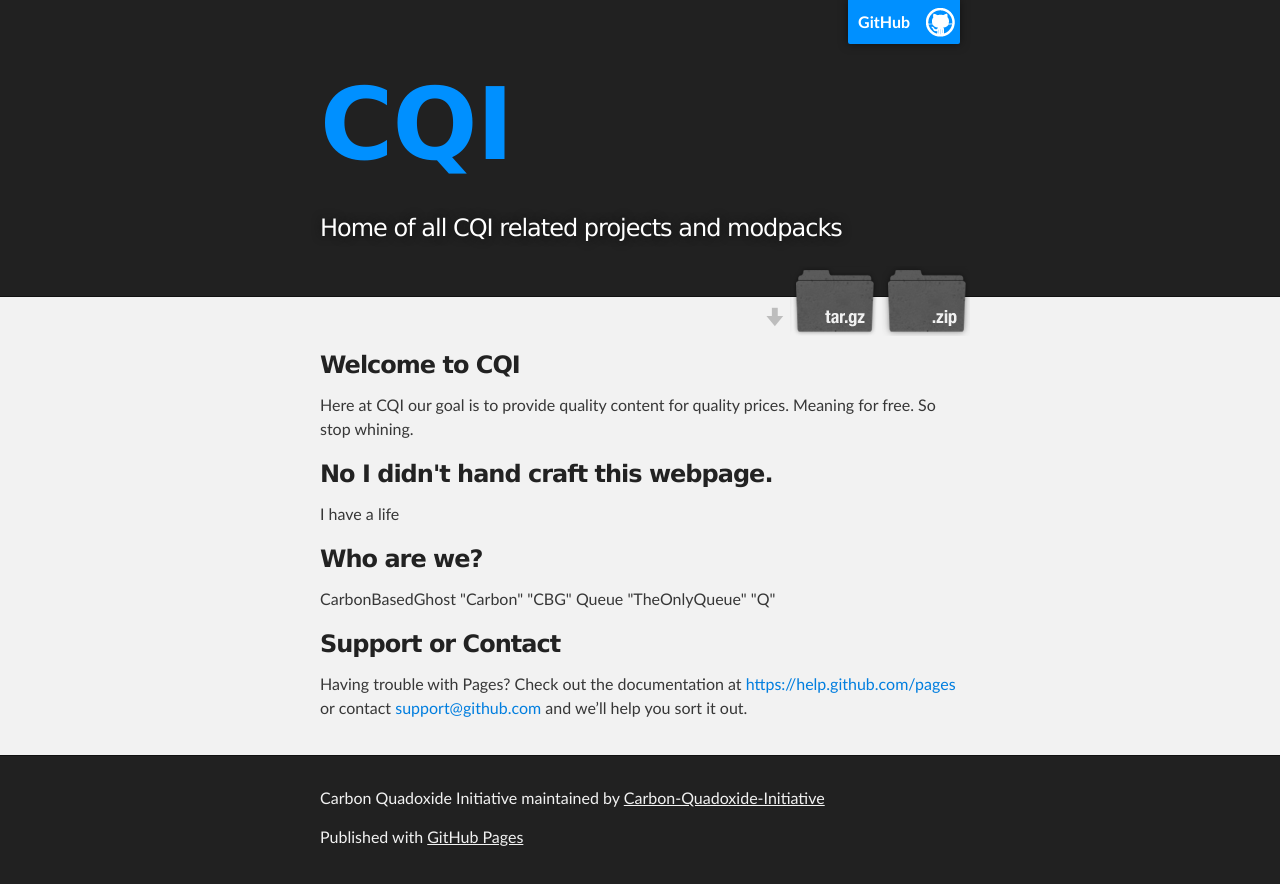
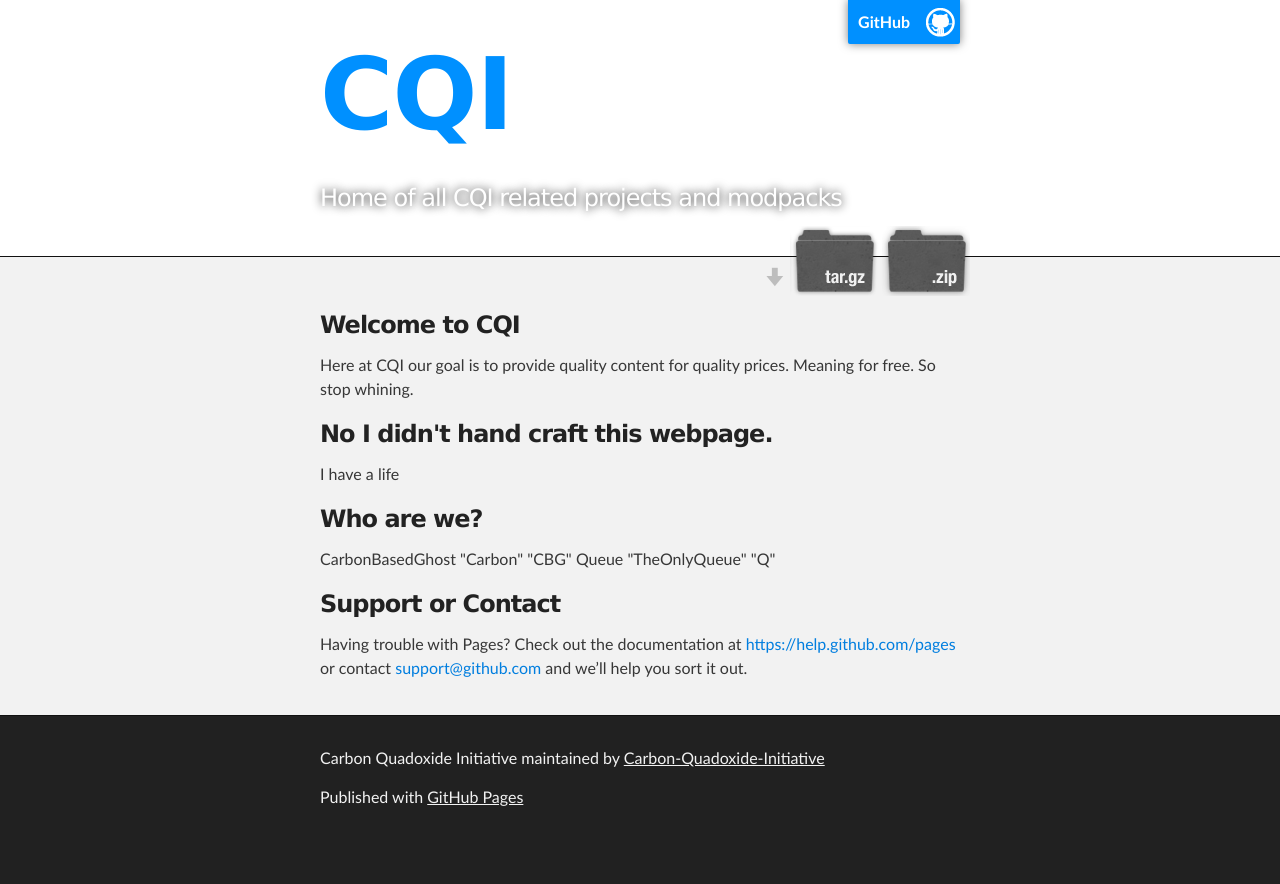
Before and after one commit to Carbon-Quadoxide-Initiative/CQI, a plain HTML site: page index.html in a window 1280 px wide. After the commit the page ends 844 px from the top, so only its background shows below. Drawn offline with Linux system fonts and the light colour scheme.

Commit message:
Colour?
ehhh...

```diff
--- a/stylesheets/stylesheet.css
+++ b/stylesheets/stylesheet.css
@@ -287,6 +287,8 @@ Full-Width Styles
 }
 
 #header_wrap {
+    background-color: #fff
+}
 }
 
 #header_wrap .inner {
```
